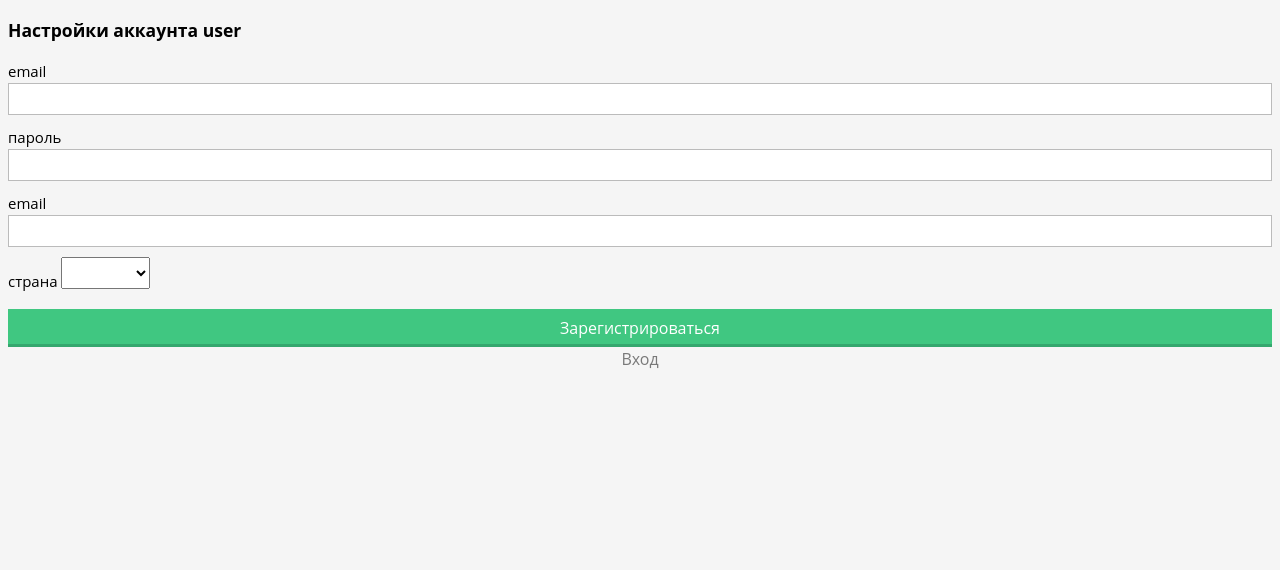
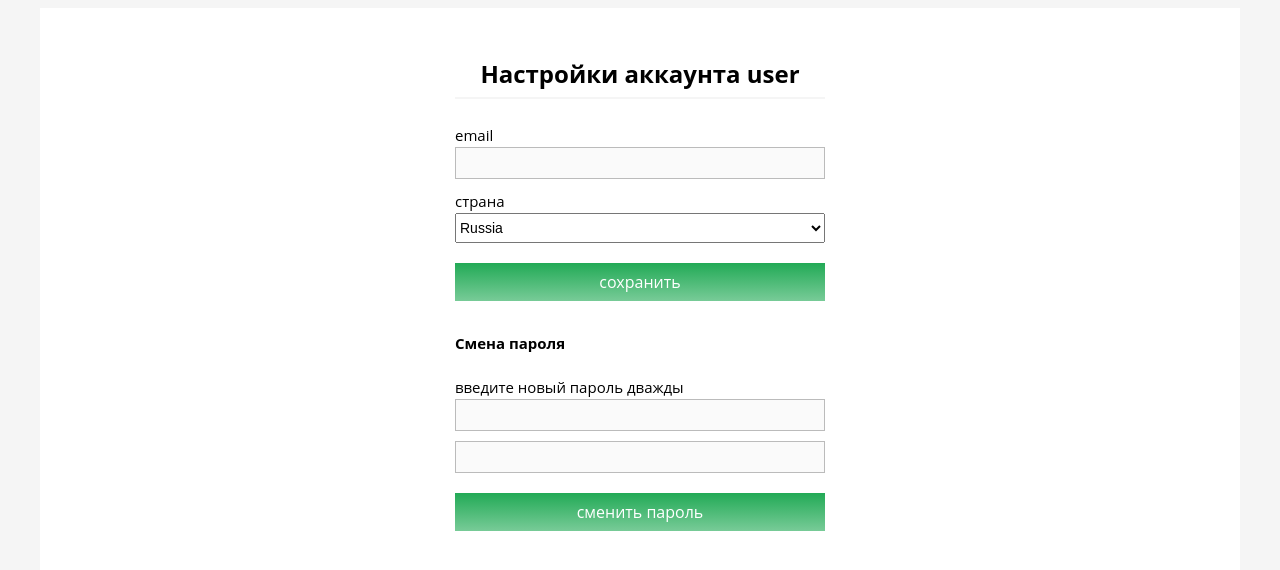
Before and after one commit to nikolai-minkevich/gpxies_old, a PHP site: page /templates/settings.html in a window 1280 px wide. Shown: the top 570 px of the page. Run offline with PHP 8.4, Linux system fonts and the light colour scheme.

Commit message:
Добавила setting, изменила размер карты в index, изменила кнопку

```diff
--- a/css/main.css
+++ b/css/main.css
@@ -1,11 +1,12 @@
 /*index.html*/
-#mapid { height: 300px; width: 500px;}
+#mapid { height: 550px; width: 1200px;}
 *{box-sizing: border-box;}
 input{
     height: 30px;
     padding: 15px;
     font-size: 14px;
     border: rgb(187, 187, 187) solid 1px;
+    background-color: rgb(245, 245, 245, 0.5);
     margin-bottom: 10px;
     width: 100%;
     max-width: none;
@@ -17,7 +18,6 @@ input:hover{
 
 select{
     height: 30px;
-    padding: 15px;
     font-size: 14px;
     margin-bottom: 10px;
 }
@@ -28,7 +28,6 @@ body{
     font-size: 15px;
     line-height: 24px;
 }
-
 .container {
     width: 1200px;
     margin-left: auto;
@@ -56,7 +55,6 @@ body{
     margin-right: 5px;
     width:150px;
     display:block;
-    text-transform: uppercase;
     font-size: 14px;
 }
 .header-btn{
@@ -74,15 +72,17 @@ body{
     text-align: center;
 }
 .login{
-    border: solid 3px  whitesmoke;
+    border: solid 1px rgb(33,147,90, 0.5);
     border-radius: 5px;
+    color: rgb(33,147,90);
 }
 .header-btn .sign-up:hover{
-    border: solid 3px  whitesmoke;
+    border: solid 1px  rgb(33,147,90, 0.5);
     border-radius: 5px;
+    color: rgb(33,147,90);
 }
 .header-btn .sign-up{
-    border: solid 3px  white;
+    border: solid 1px  white;
     border-radius: 5px;
 }
 .header-menu a .current {
@@ -136,38 +136,50 @@ li {
 .page-main__track-list
 .track-list__item
 +login*/
-.header__signUp, .header__signIn, .header__restore {
+.header__signUp, .header__signIn, .header__restore, .header__setting {
     height: 20px;
     text-align: center;
     font-size: 24px;
+    border-bottom: whitesmoke solid 2px;
+    padding-bottom: 35px;
 }
-.container__signIn, .container__signUp, .container__restore  {
+
+
+
+.container__signIn, .container__signUp, .container__restore {
     display: flex;
     border-radius: 10px;
+    width: 400px;
+    margin-left: auto;
+    margin-right: auto;
+    padding: 20px;
+    background-color: white;
+    flex-direction: column;
+    border: rgb(187, 187, 187) solid 1px;
+}
+
+.container__setting {
+    display: flex;
     width: 400px;
     margin-left: auto;
     margin-right: auto;
     padding: 15px;
     background-color: white;
     flex-direction: column;
-    border: rgb(187, 187, 187) solid 1px;
+
 }
 .button--primary{
-
     color: white;
     text-decoration: none;
     padding: 7px;
     text-align:center;
-    background: rgb(64,199,129);
-    box-shadow: 0 -3px rgb(53,167,110) inset;
-    transition: 0.2s;
+    background-image: linear-gradient(-180deg,#22aa56, #22aa569c);
     width: 100%;
     max-width: none;
 
 }
-
 .button--primary:hover {
-    background: rgb(53, 167, 110);
+    background:#22aa56;
     }
 .button--primary:active{
     background: rgb(33,147,90);
@@ -194,3 +206,10 @@ li {
     margin-top: 15px;
     margin-bottom: 3px;
 }
+button {
+    padding: 0;
+    border: none;
+    font: inherit;
+    color: inherit;
+    background-color: transparent;
+    }
--- a/js/main.js
+++ b/js/main.js
@@ -1,4 +1,4 @@
-var mymap = L.map('mapid').setView([60.0, 30.0], 9);
+var mymap = L.map('mapid').setView([59.94, 30.32], 12);
 
 L.tileLayer('https://api.mapbox.com/styles/v1/{id}/tiles/{z}/{x}/{y}?access_token=pk.eyJ1Ijoibm1pbmtldmljaCIsImEiOiJjazVqeGVnYjEwN2trM29ybWtrdDBvOXFzIn0.0y70HLurlAEtyMY-ahO4CA', {
     maxZoom: 18,
--- a/templates/restore.html
+++ b/templates/restore.html
@@ -8,6 +8,7 @@
             <h3 class="header__restore">
                 Восстановление пароля
             </h3>
+
                 <label for="loginForRestore">введите логин или пароль</label>
                 <input type="text" id="loginForRestore" required>
                 <div class="container__button--primary">
--- a/templates/settings.html
+++ b/templates/settings.html
@@ -4,25 +4,31 @@
         <link href="https://fonts.googleapis.com/css?family=Krub:400,600&display=swap" rel="stylesheet">
     </head>
     <body>
-        <form class="container__setting" method="post">
-            <h3 class="header__setting">
-                Настройки аккаунта <span id='username'>user</span>
-            </h3>
-                <label for="loginField">email</label>
-                <input type="text" id="loginField" required>
-                <label for="Password">пароль</label>
-                <input type="password" id="Password" required>
-                <label for="email">email</label>
-                <input type="email" id="email" required>
+        <form class="container" method="post">
+            <div class="container__setting">
+                <h3 class="header__setting">
+                    Настройки аккаунта <span id='username'>user</span>
+                </h3>
+                    <label for="loginField">email</label>
+                    <input type="text" id="loginField" required>
                 <label for="countries">страна</label>
-                <select id="countries" required>
-                    <option id="Россия" value="1">India</option>
-                    <option id="Украина" value="2">Nepal</option>
-                    <option id="Финляндия" value="3">Iran</option>
+                <select id="countries">
+                    <option id="Россия" value="1">Russia</option>
+                    <option id="Украина" value="2">Ukraine</option>
+                    <option id="Финляндия" value="3">Finland</option>
                 </select>
                 <div class="container__button--primary">
-                    <a href="#" class="button--primary">Зарегистрироваться</a>
-                    <a href="#" class="link">Вход</a>
+                    <button type="submit" class="button--primary">сохранить</button>
                 </div>
+                <h4>
+                    Смена пароля
+                </h4>
+                <label for="newPassword">введите новый пароль дважды</label>
+                <input type="password" id="newPassword" required>
+                <input type="password" id="newPassword" required>
+                <div class="container__button--primary">
+                    <button type="submit" class="button--primary">сменить пароль</button>
+                </div>
+            </div>
         </form>
     </body>
```
